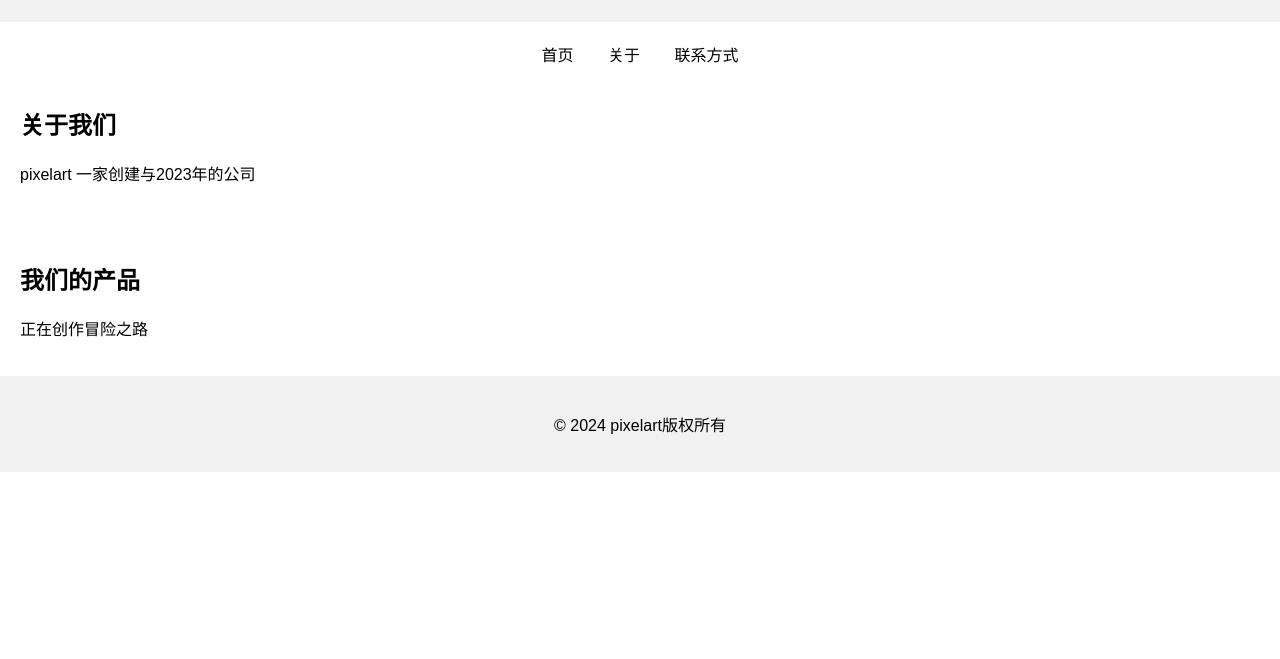
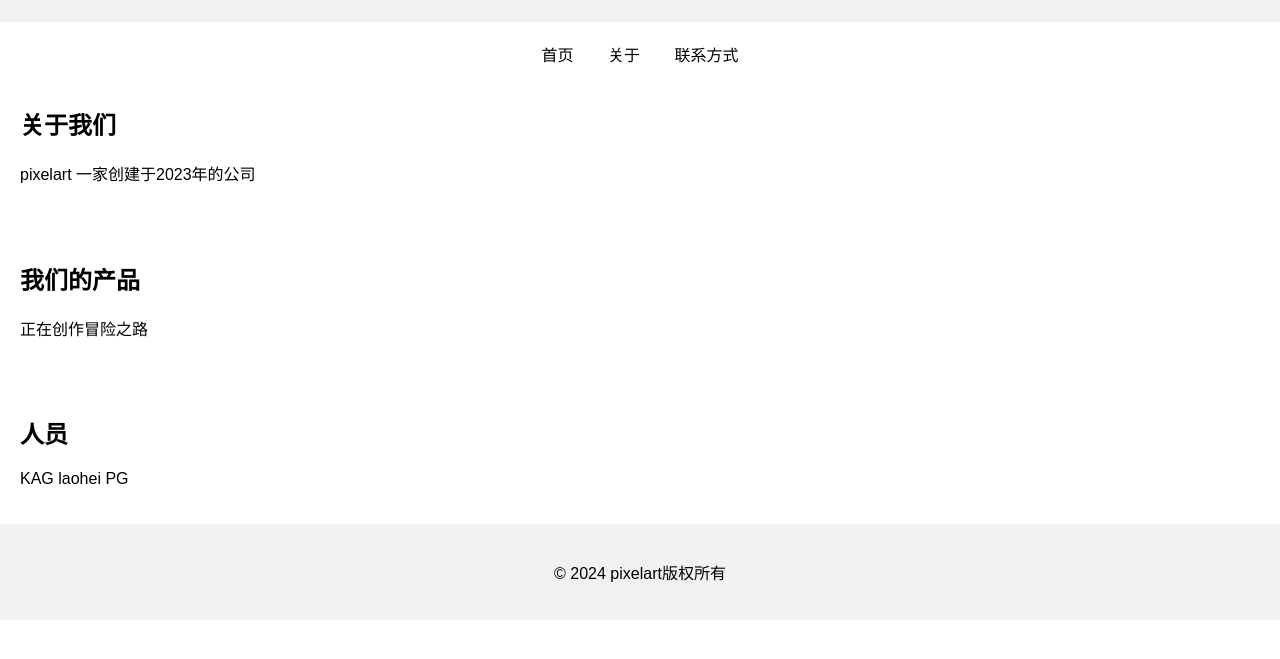
Before and after one commit to PixelArtOffical/pixelartoffical.github.io, a plain HTML site: page index.html in a window 1280 px wide. Shown: the part 107-766 px from the top of the page. Drawn offline with Linux system fonts and the light colour scheme.

Commit message:
更新 index.html

```diff
--- a/index.html
+++ b/index.html
@@ -25,13 +25,17 @@
 
 <div class="content">
     <h2>关于我们</h2>
-    <p>pixelart 一家创建与2023年的公司</p>
+    <p>pixelart 一家创建于2023年的公司</p>
 </div>
     <div class="content">
     <h2>我们的产品</h2>
     <p>正在创作冒险之路</p>
 </div>
 
+<div class="content">
+    <h2>人员</h2>
+    <p>KAG laohei PG</p>
+</div>
 <footer>
     <p>&copy; 2024 pixelart版权所有</p>
 </footer>
```
